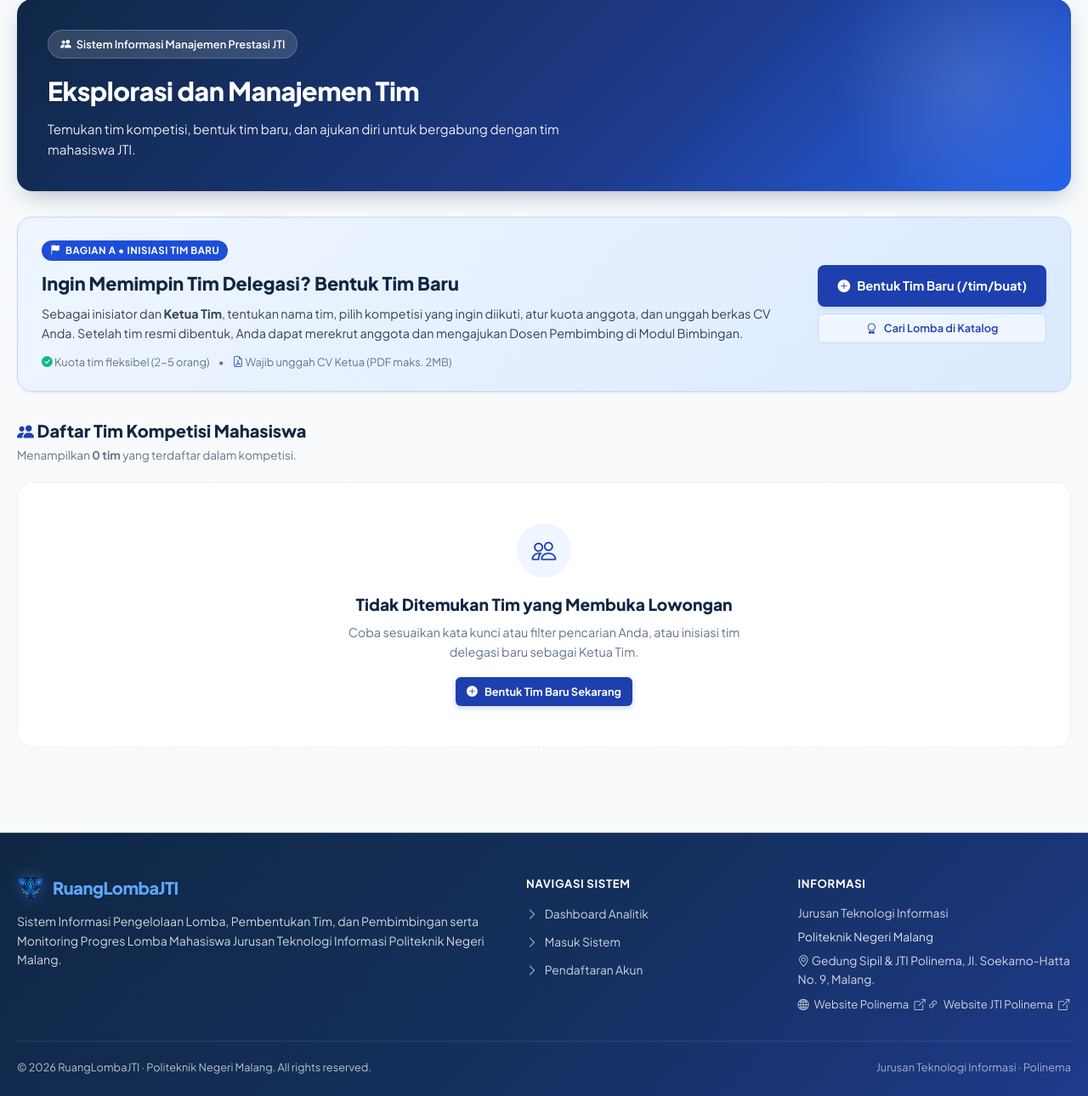
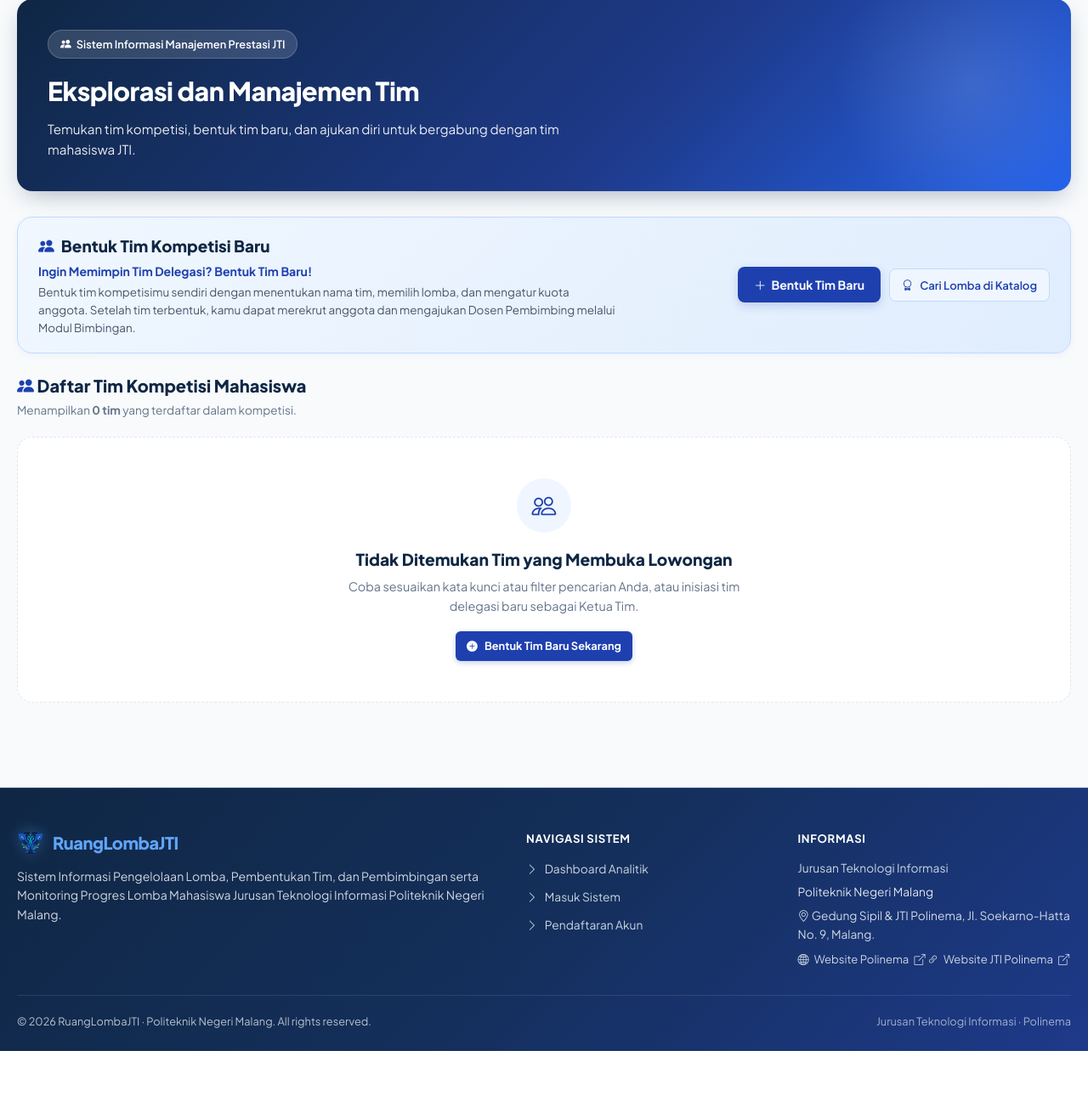
Before and after one commit to Rayhannn18/PBL_KEL4_RuangLombaJTI, a Laravel app: template resources/views/tim/index.blade.php in a window 1280 px wide. Shown: the part 144-1434 px from the top of the page at 85% size. After the commit the page ends 1381 px from the top, so only its background shows below. Run offline with Laravel 12, Linux system fonts and the light colour scheme; the template is opened without the code that fills it, so the values that code supplies are empty.

Commit message:
fitur: edit tampilan indeks kompetisi dan tim dengan pengujian fitur

```diff
--- a/resources/views/lomba/index.blade.php
+++ b/resources/views/lomba/index.blade.php
@@ -998,9 +998,6 @@
                     <i class="bi bi-info-circle-fill" style="color: var(--primary); margin-right: 4px;"></i>
                     Daftar pengajuan info lomba yang Anda kirimkan. Pengajuan yang sedang <strong>menunggu verifikasi</strong> bersifat <em>read-only</em> dan hanya dapat dikelola oleh Administrator Kemahasiswaan JTI.
                 </div>
-                <button type="button" class="btn btn-primary btn-sm" onclick="openModalAjukanLomba()">
-                    <i class="bi bi-plus-circle-fill"></i> Ajukan Info Lomba
-                </button>
             </div>
 
             @if(!$hasActiveCatalogQuery || $activeTab === 'pengajuan_saya')
--- a/resources/views/tim/index.blade.php
+++ b/resources/views/tim/index.blade.php
@@ -5,37 +5,89 @@
 @push('styles')
 <style>
 
-    /* Bagian A: Banner Bentuk Tim */
+    /* Banner Bentuk Tim Baru */
     .section-create-team {
-        background: linear-gradient(135deg, #EFF6FF 0%, #DBEAFE 100%);
-        border: 1.5px solid #BFDBFE;
+        background: linear-gradient(135deg, #F0F7FF 0%, #E0EDFD 100%);
+        border: 1px solid #BFDBFE;
         border-radius: var(--radius-lg);
-        padding: 24px 28px;
-        margin-bottom: 30px;
+        padding: 18px 24px;
+        margin-bottom: 22px;
         display: flex;
         justify-content: space-between;
         align-items: center;
         flex-wrap: wrap;
-        gap: 20px;
-        box-shadow: var(--shadow-sm);
+        gap: 16px;
+        box-shadow: 0 2px 8px rgba(30, 64, 175, 0.05);
     }
     .section-create-info {
         flex: 1;
         min-width: 280px;
     }
-    .section-create-tag {
+    .section-create-title {
+        font-size: 1.18rem;
+        font-weight: 800;
+        color: var(--primary-dark);
+        margin: 0 0 4px 0;
+        display: flex;
+        align-items: center;
+        gap: 8px;
+    }
+    .section-create-subtitle {
+        font-size: 0.88rem;
+        font-weight: 700;
+        color: var(--primary);
+        margin-bottom: 4px;
+    }
+    .section-create-desc {
+        font-size: 0.84rem;
+        color: #475569;
+        line-height: 1.55;
+        margin: 0;
+        max-width: 680px;
+    }
+    .section-create-actions {
+        display: flex;
+        align-items: center;
+        gap: 10px;
+        flex-wrap: wrap;
+    }
+    .btn-create-team-primary {
         display: inline-flex;
         align-items: center;
         gap: 6px;
-        background: #1D4ED8;
-        color: #fff;
-        font-size: 0.72rem;
+        padding: 9px 18px;
         font-weight: 700;
-        text-transform: uppercase;
-        letter-spacing: 0.5px;
-        padding: 3px 10px;
-        border-radius: 999px;
-        margin-bottom: 10px;
+        font-size: 0.88rem;
+        box-shadow: 0 4px 12px rgba(30, 64, 175, 0.2);
+        white-space: nowrap;
+        border-radius: var(--radius-sm);
+        transition: transform 0.15s ease, box-shadow 0.15s ease;
+    }
+    .btn-create-team-primary:hover {
+        transform: translateY(-1px);
+        box-shadow: 0 6px 16px rgba(30, 64, 175, 0.3);
+    }
+    .btn-create-team-secondary {
+        font-weight: 600;
+        font-size: 0.82rem;
+        padding: 8px 14px;
+        white-space: nowrap;
+        border-radius: var(--radius-sm);
+    }
+    @media (max-width: 640px) {
+        .section-create-team {
+            padding: 16px;
+            gap: 14px;
+        }
+        .section-create-actions {
+            width: 100%;
+        }
+        .btn-create-team-primary,
+        .btn-create-team-secondary {
+            width: 100%;
+            justify-content: center;
+            text-align: center;
+        }
     }
 
     /* Tim yang Diikuti Mahasiswa */
@@ -255,31 +307,26 @@
     </div>
 
     {{-- ========================================================================= --}}
-    {{-- BAGIAN A: BENTUK TIM BARU (JALUR KETUA TIM)                               --}}
+    {{-- INISIASI BENTUK TIM BARU (JALUR KETUA TIM)                                --}}
     {{-- ========================================================================= --}}
     <div class="section-create-team">
         <div class="section-create-info">
-            <span class="section-create-tag">
-                <i class="bi bi-flag-fill"></i> Bagian A &bull; Inisiasi Tim Baru
-            </span>
-            <h2 style="font-size: 1.35rem; font-weight: 800; color: var(--primary-dark); margin-bottom: 6px;">
-                Ingin Memimpin Tim Delegasi? Bentuk Tim Baru
+            <h2 class="section-create-title">
+                <i class="bi bi-people-fill" style="color: var(--primary);"></i> Bentuk Tim Kompetisi Baru
             </h2>
-            <p style="font-size: 0.9rem; color: #334155; line-height: 1.6; margin-bottom: 12px;">
-                Sebagai inisiator dan <strong>Ketua Tim</strong>, tentukan nama tim, pilih kompetisi yang ingin diikuti, atur kuota anggota, dan unggah berkas CV Anda. Setelah tim resmi dibentuk, Anda dapat merekrut anggota dan mengajukan Dosen Pembimbing di Modul Bimbingan.
+            <div class="section-create-subtitle">
+                Ingin Memimpin Tim Delegasi? Bentuk Tim Baru!
+            </div>
+            <p class="section-create-desc">
+                Bentuk tim kompetisimu sendiri dengan menentukan nama tim, memilih lomba, dan mengatur kuota anggota. Setelah tim terbentuk, kamu dapat merekrut anggota dan mengajukan Dosen Pembimbing melalui Modul Bimbingan.
             </p>
-            <div style="display: flex; gap: 10px; align-items: center; flex-wrap: wrap; font-size: 0.8rem; color: var(--text-muted);">
-                <span><i class="bi bi-check-circle-fill" style="color: var(--success);"></i> Kuota tim fleksibel (2-5 orang)</span>
-                <span>&bull;</span>
-                <span><i class="bi bi-file-earmark-pdf" style="color: var(--primary);"></i> Wajib unggah CV Ketua (PDF maks. 2MB)</span>
-            </div>
         </div>
 
-        <div style="display: flex; flex-direction: column; gap: 8px; min-width: 240px;">
-            <a href="{{ route('tim.create') }}" class="btn btn-primary" style="padding: 12px 22px; font-weight: 700; font-size: 0.92rem; box-shadow: var(--shadow-md);">
-                <i class="bi bi-plus-circle-fill"></i> Bentuk Tim Baru (/tim/buat)
+        <div class="section-create-actions">
+            <a href="{{ route('tim.create') }}" class="btn btn-primary btn-create-team-primary">
+                <i class="bi bi-plus-lg"></i> Bentuk Tim Baru
             </a>
-            <a href="{{ route('lomba.index') }}" class="btn btn-outline-primary btn-sm" style="font-weight: 600; text-align: center;">
+            <a href="{{ route('lomba.index') }}" class="btn btn-outline-primary btn-create-team-secondary">
                 <i class="bi bi-award"></i> Cari Lomba di Katalog
             </a>
         </div>
```
Also changed, not shown: tests/Feature/ModulTimTest.php (+1 -1 lines).
